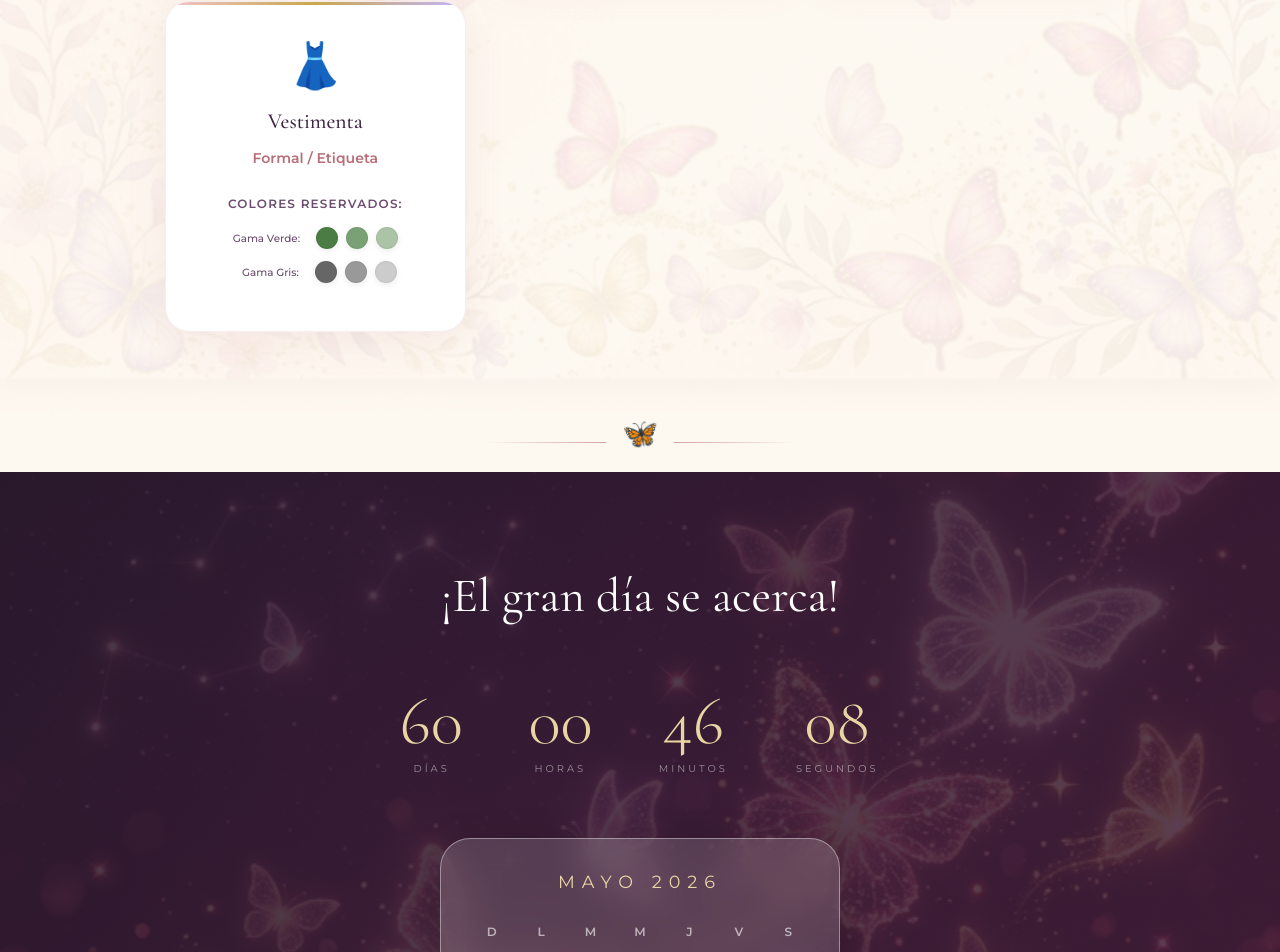
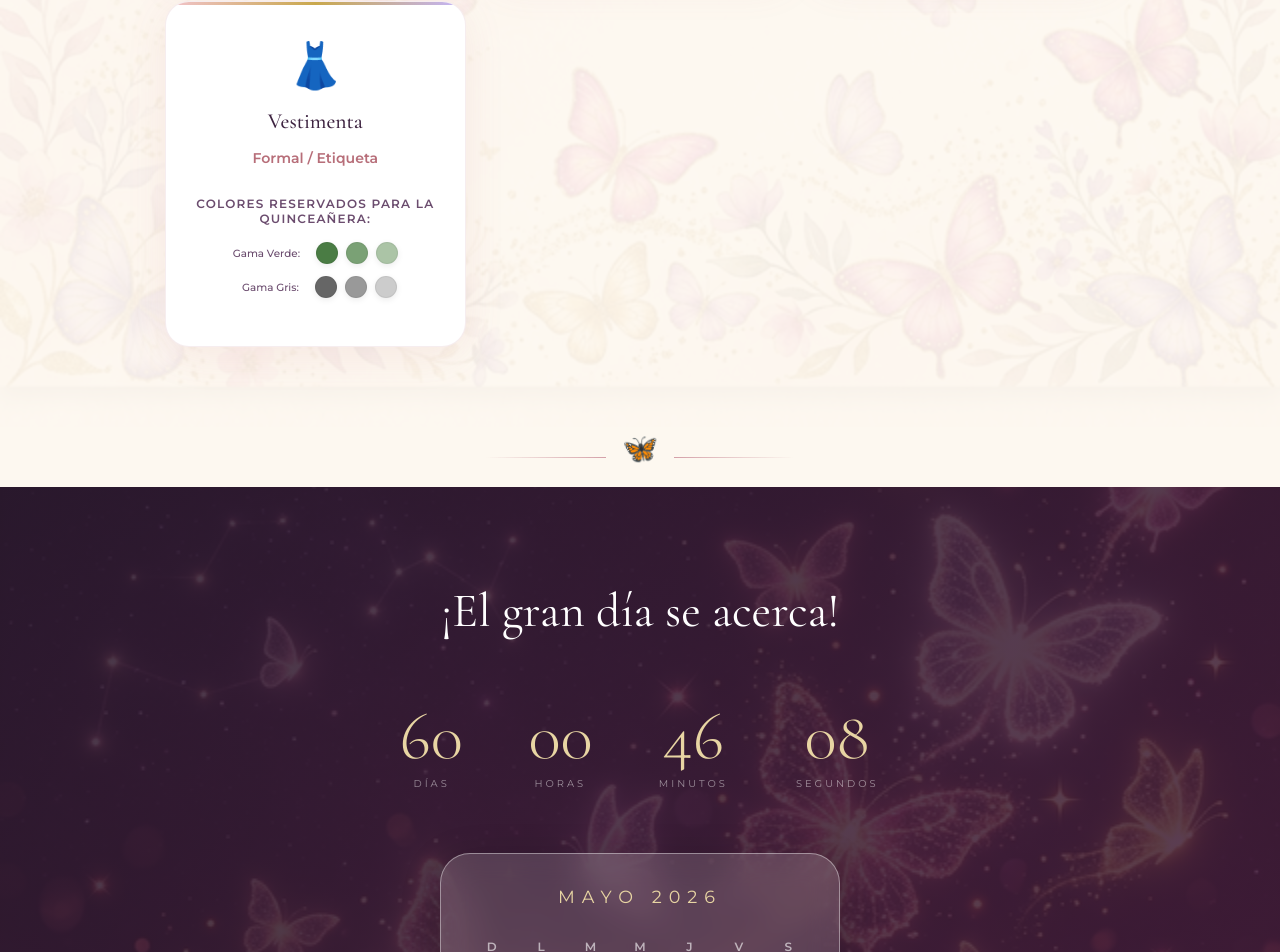
Before and after one commit to codejj26/quinceanera-invitation, a Next.js app: page / in a window 1280 px wide. Shown: the part 2262-3214 px from the top of the page. Built offline with nearby package versions, Linux system fonts and the light colour scheme; a web font is replaced by a local one.

Commit message:
feat: Add initial Quinceañera invitation page with event details, countdown, music player, and photo gallery.

```diff
--- a/src/app/page.tsx
+++ b/src/app/page.tsx
@@ -185,7 +185,7 @@ export default function Home() {
               <strong>Formal / Etiqueta</strong><br /><br />
             </p>
             <div>
-              <p className="restricted-title">Colores Reservados:</p>
+              <p className="restricted-title">Colores Reservados para la Quinceañera:</p>
               {/* Gama Verde */}
               <div className="gamma-group">
                 <span className="gamma-label">Gama Verde:</span>
```
